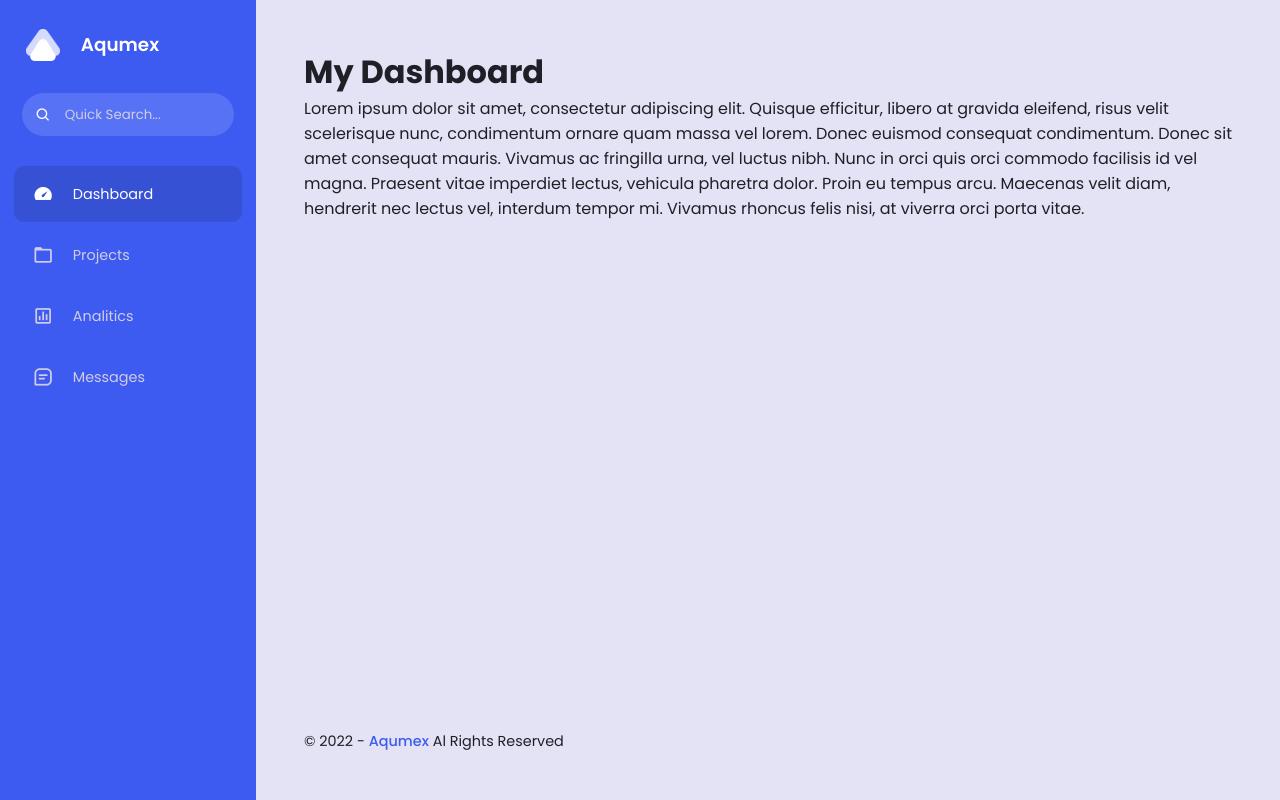
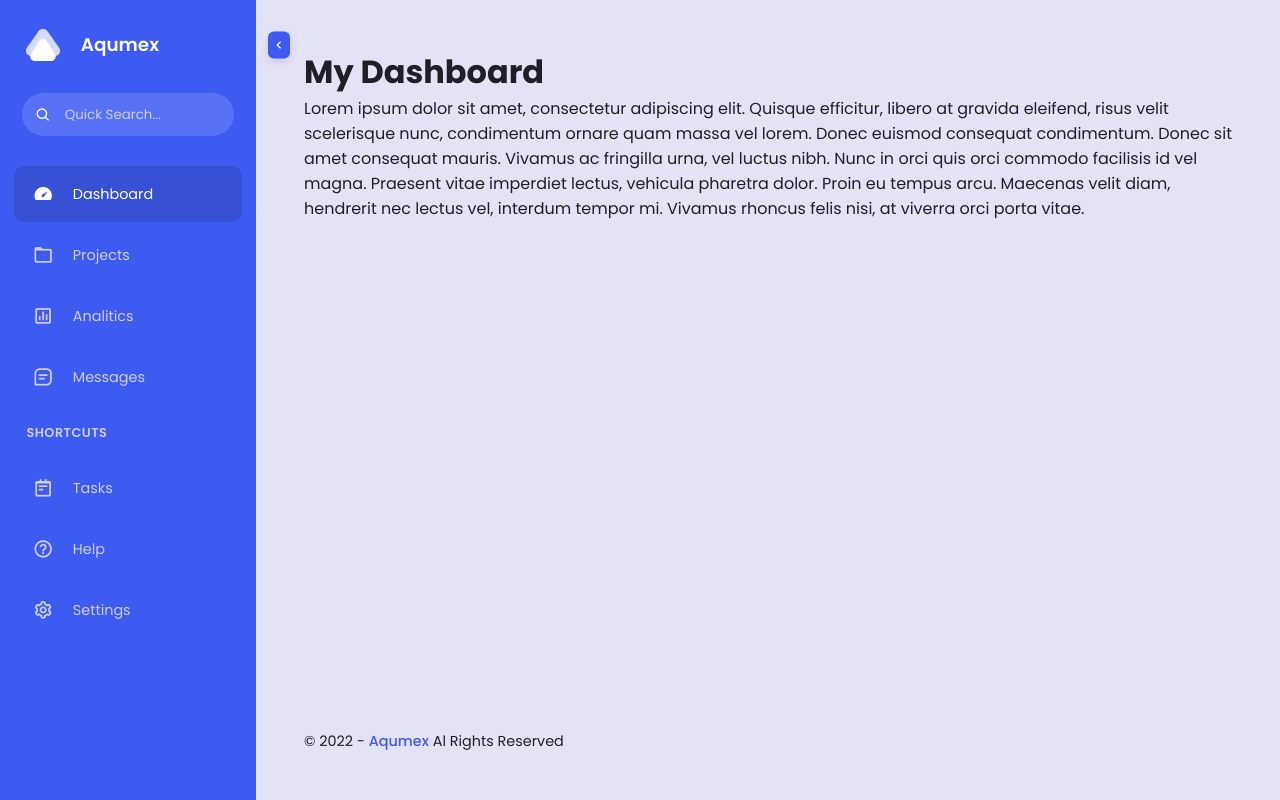
Before and after one commit to mammimia/responsive-sidebar-menu, a React (Create React App) app: page / in a window 1280 px wide. Built offline with nearby package versions, Linux system fonts and the light colour scheme.

Commit message:
submenu items added

```diff
--- a/src/App.js
+++ b/src/App.js
@@ -13,10 +13,16 @@ const menuItems = [
   },
 ];
 
+const shortcutItems = [
+  { icon: <i class="bx bx-notepad" />, solidIcon: <i class="bx bxs-notepad" />, title: "Tasks" },
+  { icon: <i class="bx bx-help-circle" />, solidIcon: <i class="bx bxs-help-circle" />, title: "Help" },
+  { icon: <i class="bx bx-cog" />, solidIcon: <i class="bx bxs-cog" />, title: "Settings" },
+];
+
 function App() {
   return (
     <>
-      <Sidebar logo={Logo} title={"Aqumex"} menuItems={menuItems} />
+      <Sidebar logo={Logo} title={"Aqumex"} menuItems={menuItems} shortcutItems={shortcutItems} />
       <Content />
     </>
   );
--- a/src/sidebar/Links.js
+++ b/src/sidebar/Links.js
@@ -1,9 +1,6 @@
-import { useState } from "react";
 import LinkItem from "./LinkItem";
 
-const Links = ({ menuItems }) => {
-  const [activeItem, setActiveItem] = useState(menuItems[0]);
-
+const Links = ({ menuItems, activeItem, setActiveItem }) => {
   return (
     <div className="sidebar-links">
       <ul>
--- a/src/sidebar/Sidebar.css
+++ b/src/sidebar/Sidebar.css
@@ -85,6 +85,10 @@ nav.shrinked .hide-on-shrink {
   transition-delay: 0s;
 }
 
+nav.shrinked h4 {
+  margin: 0;
+}
+
 .search {
   min-height: 2.7rem;
   background: var(--main-color-light);
@@ -158,7 +162,7 @@ nav.shrinked .hide-on-shrink {
 }
 
 .sidebar-links a .sidebar-link-text {
-  transition: color 0.3s;
+  transition: opacity 0.3 0.2s color 0.3s;
 }
 
 .sidebar-links a.active i:first-child {
@@ -173,3 +177,14 @@ nav.shrinked .hide-on-shrink {
   border-radius: 10px;
   transition: transform 0.3s;
 }
+
+.sidebar h4 {
+  font-size: 0.8rem;
+  text-transform: uppercase;
+  font-weight: 600;
+  padding: 0 0.8rem;
+  color: var(--text-color);
+  letter-spacing: 0.5px;
+  margin: 1rem 0;
+  transition: opacity 0.3s 0.2s, margin 0.5s 0s;
+}
--- a/src/sidebar/Sidebar.js
+++ b/src/sidebar/Sidebar.js
@@ -4,16 +4,20 @@ import SidebarTop from "./SidebarTop";
 import Search from "./Search";
 import Links from "./Links";
 
-const Sidebar = ({ logo, title, menuItems }) => {
+const Sidebar = ({ logo, title, menuItems, shortcutItems }) => {
   const [isShrinked, setIsShrinked] = useState(false);
+  const [activeItem, setActiveItem] = useState(menuItems[0]);
 
   const commonProps = { isShrinked: isShrinked, setIsShrinked: setIsShrinked };
+  const commonLinkProps = { activeItem: activeItem, setActiveItem: setActiveItem };
 
   return (
-    <nav className={isShrinked ? "shrinked" : ""}>
+    <nav className={`sidebar${isShrinked ? " shrinked" : ""}`}>
       <SidebarTop logo={logo} title={title} {...commonProps} />
       <Search {...commonProps} />
-      <Links menuItems={menuItems} />
+      <Links menuItems={menuItems} {...commonLinkProps} />
+      <h4 className="hide-on-shrink">Shortcuts</h4>
+      <Links menuItems={shortcutItems} {...commonLinkProps} />
     </nav>
   );
 };
```
